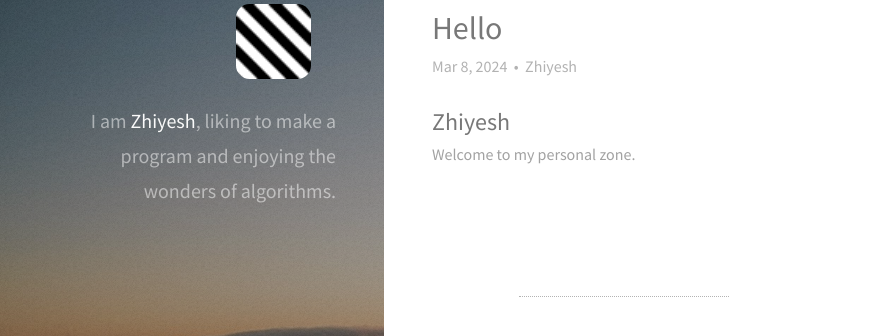
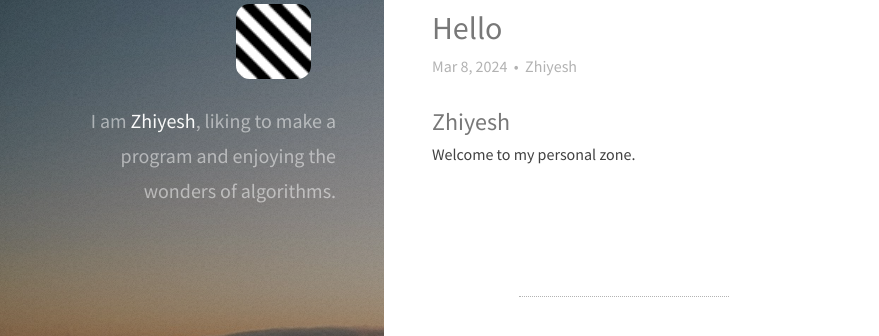
Before and after one commit to Zhiyelah/zhiyelah.github.io, a Jekyll site: the page built from _posts/2024-03-08-Hello.markdown, in a window 1280 px wide. Shown: the part 92-428 px from the top of the page, without its empty margins (0-879 px from the left). Built offline with Jekyll 4.4.1, drawn with Linux system fonts in a browser that asks for light colours; nearby versions of some CDN libraries.

Commit message:
Update main.css

```diff
--- a/css/main.css
+++ b/css/main.css
@@ -2575,6 +2575,10 @@
 				padding-top: 0;
 			}
 
+		#main > article {
+			color: #414141;
+		}
+
 /* Poptrox */
 
 	@-moz-keyframes spin {
```
